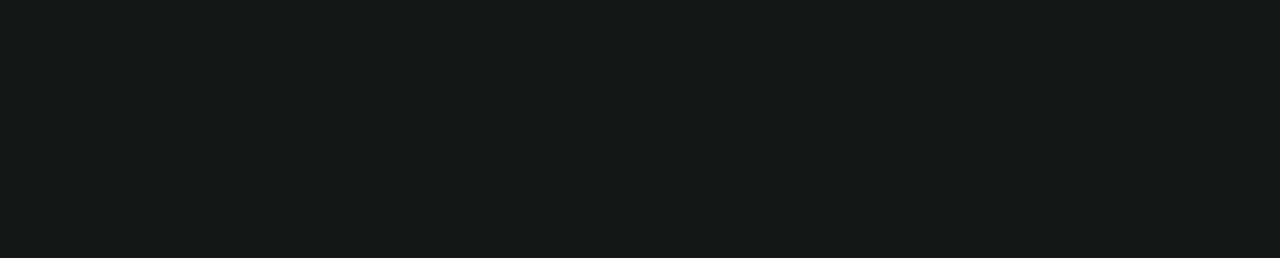
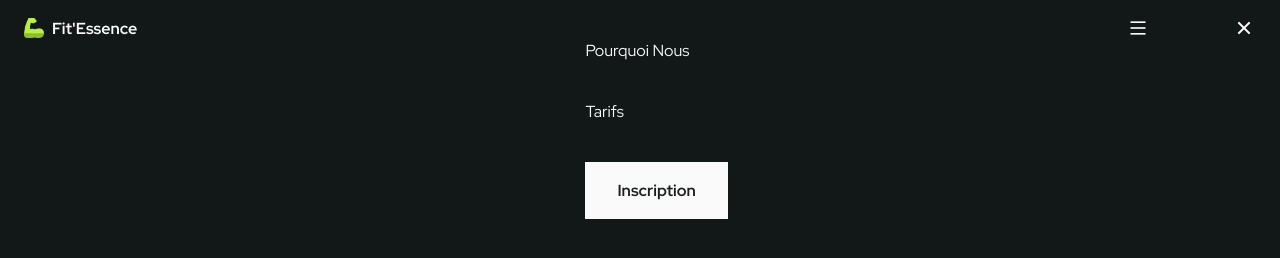
Before and after one commit to ValentinMadiot/fitness-center_ui, a plain HTML site: page index.html in a window 1280 px wide. Drawn offline with nearby package versions, Linux system fonts and the light colour scheme.

Commit message:
add navbar

```diff
--- a/assets/css/styles.css
+++ b/assets/css/styles.css
@@ -153,8 +153,93 @@ img {
 }
 
 /*=============== HEADER & NAV ===============*/
+.header {
+  width: 100%;
+  background-color: transparent;
+  position: fixed;
+  top: 0;
+  left: 0;
+  z-index: var(--z-fixed);
+  transition: background 0.3s;
+}
+
+.nav {
+  height: var(--header-height);
+  display: flex;
+  justify-content: space-between;
+  align-items: center;
+}
+
+.nav__logo,
+.nav__toggle {
+  color: var(--title-color);
+  display: flex;
+}
+
+.nav__logo {
+  align-items: center;
+  column-gap: 0.5rem;
+  font-weight: var(--font-bold);
+}
+
+.nav__logo img {
+  width: 1.25rem;
+}
+
+.nav__toggle {
+  font-size: 1.25rem;
+  cursor: pointer;
+}
+
+@media screen and (max-width: 1023px) {
+  .nav__menu {
+    position: fixed;
+    background-color: rgba(18, 23, 23, 0.8);
+    backdrop-filter: blur(32px);
+    -webkit-backdrop-filter: blur(32px);
+    top: 0;
+    right: -100%;
+    width: 80%;
+    height: 100%;
+    transition: right 0.3s;
+    border-left: 2px solid var(--first-color-gray);
+  }
+}
+
+.nav__list {
+  padding: 5rem 0 0 3rem;
+  display: flex;
+  flex-direction: column;
+  row-gap: 2.5rem;
+}
+
+.nav__link {
+  color: var(--title-color);
+  transition: color 0.3s;
+}
+
+.nav__link:hover {
+  color: var(--first-color);
+}
+
+.nav__close {
+  position: absolute;
+  top: 1rem;
+  right: 1.5rem;
+  font-size: 1.5rem;
+  color: var(--title-color);
+  cursor: pointer;
+}
+
+.nav .nav__button {
+  background-color: var(--title-color);
+  border: none;
+}
 
 /* Show Menu */
+.show-menu {
+  right: 0;
+}
 
 /* Change Background Header */
 
@@ -163,6 +248,20 @@ img {
 /*=============== HOME ===============*/
 
 /*=============== BUTTON ===============*/
+.button {
+  display: inline-block;
+  background-color: var(--first-color);
+  padding: 18px 32px;
+  border: 2px solid var(--first-color-light);
+  color: var(--title-color-black);
+  font-weight: var(--font-bold);
+  cursor: pointer;
+  transition: background 0.3s;
+}
+
+.button:hover {
+  background-color: var(--first-color-alt);
+}
 
 /*=============== LOGOS ===============*/
 
--- a/assets/js/main.js
+++ b/assets/js/main.js
@@ -1,22 +1,42 @@
 /*=============== SHOW MENU ===============*/
+const navMenu = document.getElementById("nav-menu"),
+  navToggle = document.getElementById("nav-toggle"),
+  navClose = document.getElementById("nav-close");
 
+/* MENU SHOW */
+/* Validate if constant exists */
+if (navToggle) {
+  navToggle.addEventListener("click", () => {
+    navMenu.classList.add("show-menu");
+  });
+}
+
+/* MENU HIDDEN */
+/* Validate if constant exists */
+if (navClose) {
+  navClose.addEventListener("click", () => {
+    navMenu.classList.remove("show-menu");
+  });
+}
 
 /*=============== REMOVE MENU MOBILE ===============*/
+const navLink = document.querySelectorAll(".nav__link");
 
+const linkAction = () => {
+  const navMenu = document.getElementById("nav-menu");
+  // When we click on each nav__link, we remove the show-menu class
+  navMenu.classList.remove("show-menu");
+};
+navLink.forEach((n) => n.addEventListener("click", linkAction));
 
 /*=============== CHANGE BACKGROUND HEADER ===============*/
 
-
 /*=============== SCROLL SECTIONS ACTIVE LINK ===============*/
-
 
 /*=============== SHOW SCROLL UP ===============*/
 
-
 /*=============== SCROLL REVEAL ANIMATION ===============*/
-
 
 /*=============== CALCULATE JS ===============*/
 
-
 /*=============== EMAIL JS ===============*/
--- a/index.html
+++ b/index.html
@@ -1,5 +1,5 @@
 <!DOCTYPE html>
-<html lang="en">
+<html lang="fr">
   <head>
     <meta charset="UTF-8" />
     <meta name="viewport" content="width=device-width, initial-scale=1.0" />
@@ -22,7 +22,38 @@
   </head>
   <body>
     <!--==================== HEADER ====================-->
-    <header class="header" id="header"></header>
+    <header class="header" id="header">
+      <nav class="nav container">
+        <a href="#" class="nav__logo">
+          <img src="assets/img/logo-nav.png" alt="logo" /> Fit'Essence
+        </a>
+        <div class="nav__menu" id="nav-menu">
+          <ul class="nav__list">
+            <li class="nav__item">
+              <a href="#home" class="nav__link active-link">Accueil</a>
+            </li>
+            <li class="nav__item">
+              <a href="#program" class="nav__link">Programme</a>
+            </li>
+            <li class="nav__item">
+              <a href="#choose" class="nav__link">Pourquoi Nous</a>
+            </li>
+            <li class="nav__item">
+              <a href="#pricing" class="nav__link">Tarifs</a>
+            </li>
+            <div class="nav__link">
+              <a href="#footer" class="button nav__button">Inscription</a>
+            </div>
+          </ul>
+          <div class="nav__close" id="nav-close">
+            <i class="ri-close-line"></i>
+          </div>
+        </div>
+        <div class="nav__toggle" id="nav-toggle">
+          <i class="ri-menu-line"></i>
+        </div>
+      </nav>
+    </header>
 
     <!--==================== MAIN ====================-->
     <main class="main">
```
